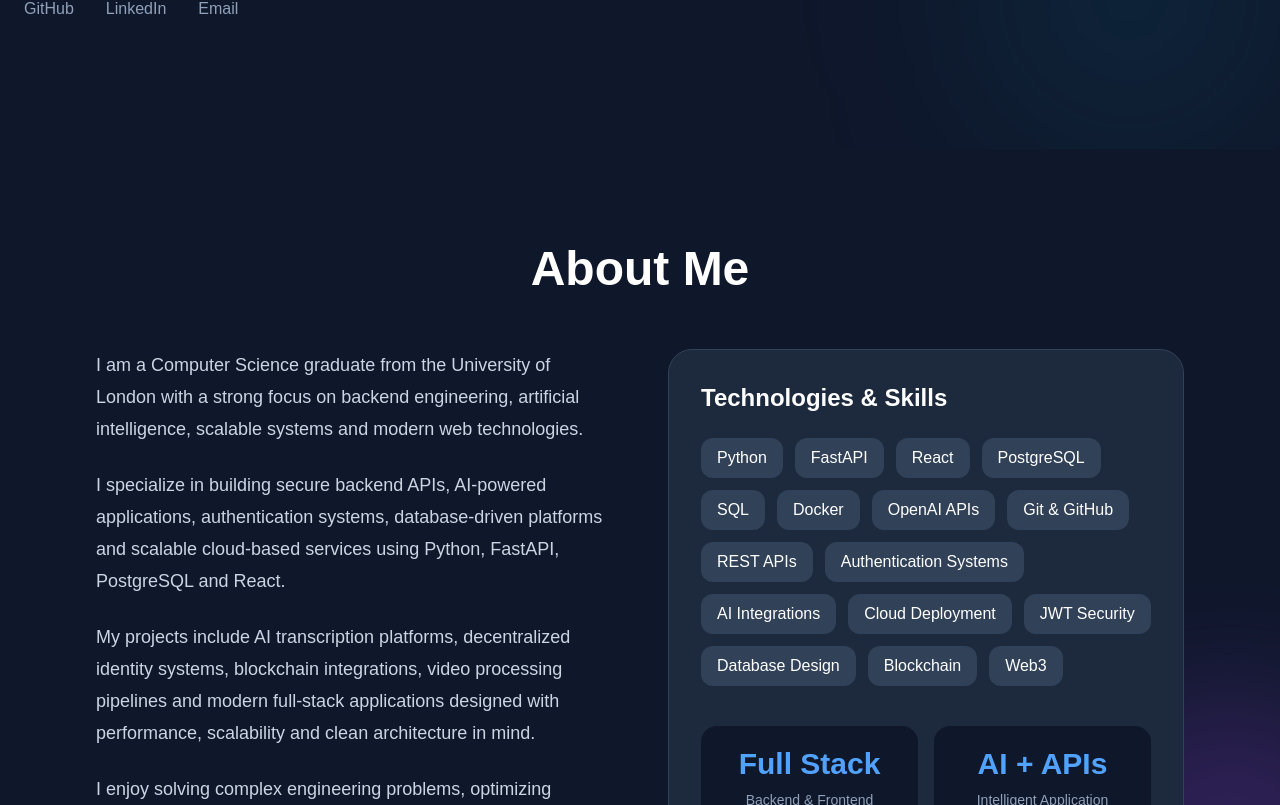
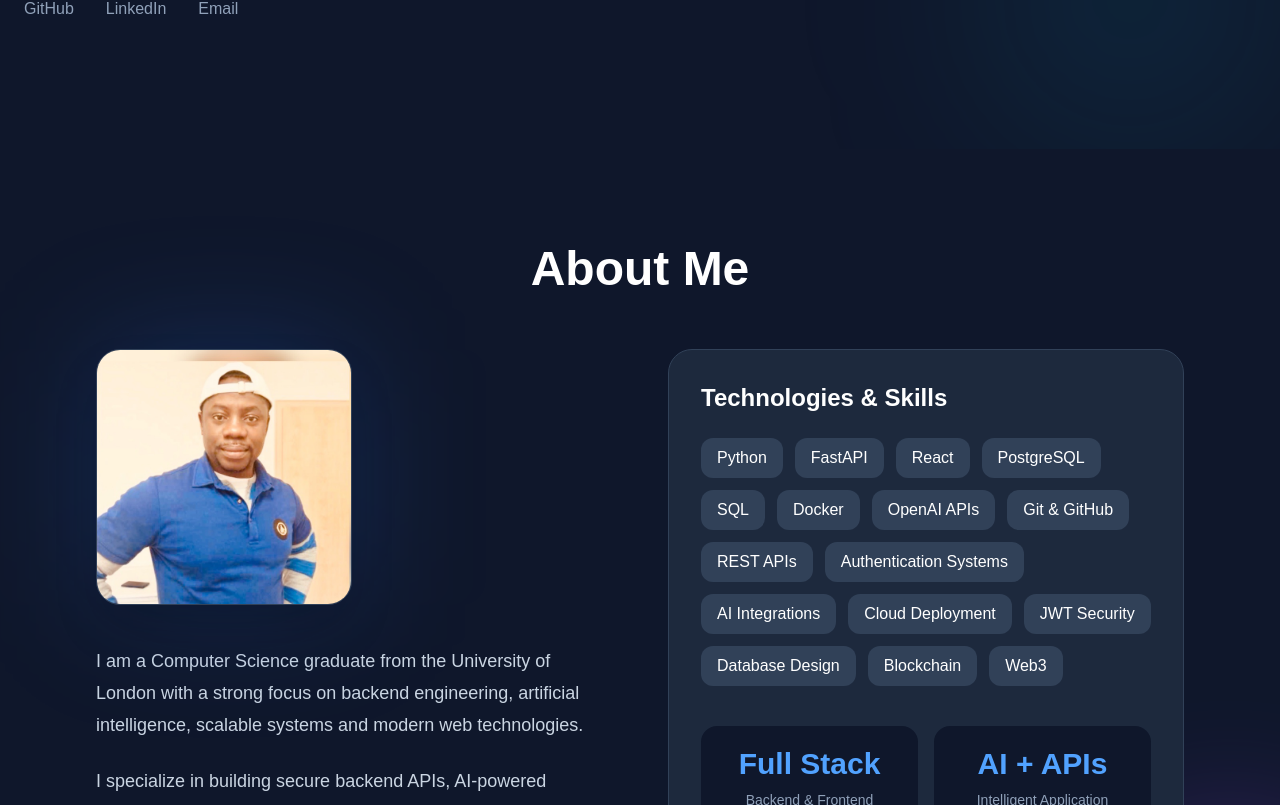
Before and after one commit to Brightiya/portfolio, a React app: page / in a window 1280 px wide. Shown: the part 1022-1827 px from the top of the page. Built offline with nearby package versions, Linux system fonts and the light colour scheme; the HTML template or start-up script is replaced by a standard one.

Commit message:
Add profile image to About.jsx

```diff
--- a/src/components/About.jsx
+++ b/src/components/About.jsx
@@ -41,6 +41,35 @@ function About() {
 
           {/* Left Side */}
           <div>
+
+            {/* Profile Image */}
+            <motion.div
+              initial={{ opacity: 0, scale: 0.9 }}
+              whileInView={{ opacity: 1, scale: 1 }}
+              viewport={{ once: true }}
+              transition={{ duration: 0.6 }}
+              className="mb-10 flex justify-center md:justify-start"
+            >
+
+              <div className="relative">
+
+                {/* Glow */}
+                <div className="absolute inset-0 bg-blue-500/20 blur-3xl rounded-3xl" />
+
+                {/* Image */}
+                <div className="relative w-64 h-64 rounded-3xl overflow-hidden border border-slate-700 shadow-2xl">
+
+                  <img
+                    src="/profile.jpg"
+                    alt="Bright Iyahen"
+                    className="w-full h-full object-cover"
+                  />
+
+                </div>
+
+              </div>
+
+            </motion.div>
 
             <p className="text-slate-300 leading-8 text-lg">
               I am a Computer Science graduate from the
```
Also changed, not shown: public/profile.jpg (added).
